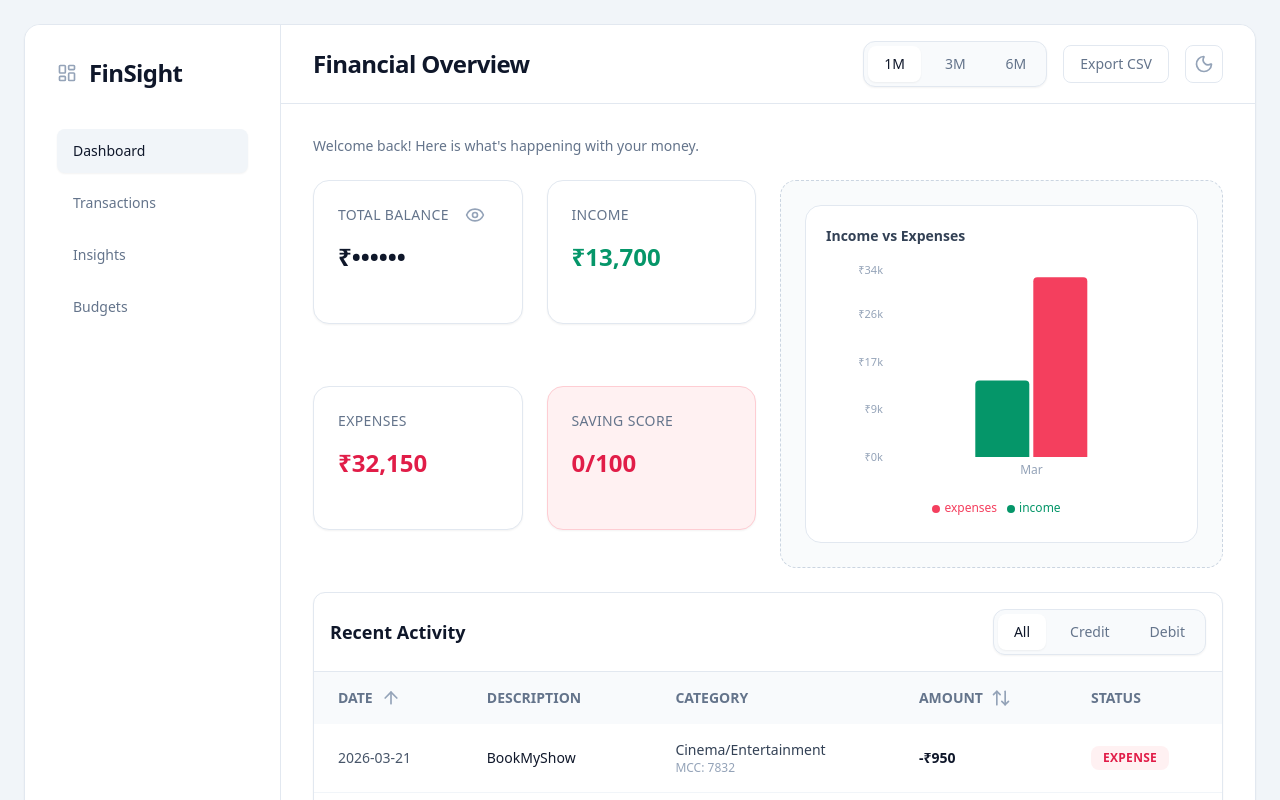
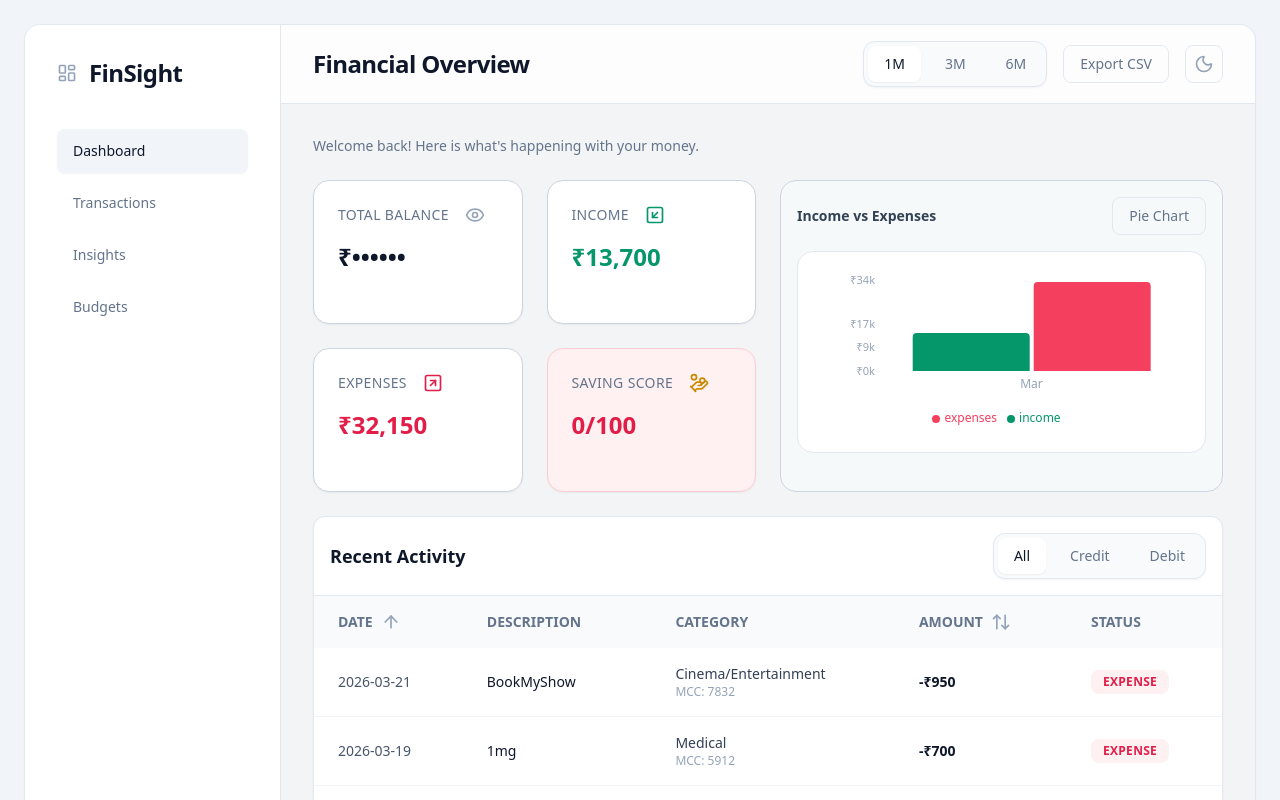
Before and after one commit to ayush2003somu/FinSight, a React (Vite) app: page / in a window 1280 px wide. Shown: the top 800 px of the page. Built offline with nearby package versions, Linux system fonts and the light colour scheme.

Commit message:
PieChart Added

```diff
--- a/src/components/BarCharts.jsx
+++ b/src/components/BarCharts.jsx
@@ -3,7 +3,6 @@ import {
   ResponsiveContainer, Legend
 } from 'recharts';
 
-export default function BarCharts({data}){
 const CustomTooltip = ({ active, payload, label }) => {
   if (active && payload && payload.length) {
     return (
@@ -20,6 +19,8 @@ export default function BarCharts({data}){
   }
   return null;
 };
+
+export default function BarCharts({data}){
     if (data.length === 0) {
     return (
       <div className="flex items-center justify-center h-full text-sm text-slate-400">
@@ -28,8 +29,8 @@ export default function BarCharts({data}){
     );
   }
   return (
-    <ResponsiveContainer width="100%" height={260}>
-      <BarChart data={data} barGap={4} barCategoryGap="30%">
+    <ResponsiveContainer width="100%" height={160}>
+      <BarChart data={data} barGap={4} barCategoryGap="10%">
         <XAxis
           dataKey="month"
           tick={{ fontSize: 12, fill: '#94a3b8' }}
@@ -46,12 +47,11 @@ export default function BarCharts({data}){
         <Legend
           iconType="circle"
           iconSize={8}
-          wrapperStyle={{ fontSize: '12px', paddingTop: '12px' }}
+          wrapperStyle={{ fontSize: '12px', paddingTop: '8px' }}
         />
         <Bar dataKey="income" name="income" fill="#059669" radius={[4, 4, 0, 0]} />
         <Bar dataKey="expenses" name="expenses" fill="#f43f5e" radius={[4, 4, 0, 0]} />
       </BarChart>
     </ResponsiveContainer>
   );
-
 }
--- /dev/null
+++ b/src/components/PieChart.jsx
@@ -0,0 +1,57 @@
+import { PieChart, Pie, Cell, Tooltip, ResponsiveContainer, Legend } from 'recharts';
+
+// These colors match your slate/emerald/rose system
+const COLORS = ['#f43f5e', '#3b82f6', '#f59e0b', '#8b5cf6', '#06b6d4', '#10b981'];
+
+export default function SpendingDonut({ data }) {
+
+  if (data.length === 0) {
+    return (
+      <div className="flex items-center justify-center h-full text-sm text-slate-400">
+        No expense data for this period
+      </div>
+    );
+  }
+
+  const total = data.reduce((sum, item) => sum + item.value, 0);
+
+  const CustomTooltip = ({ active, payload }) => {
+    if (active && payload && payload.length) {
+      const percent = ((payload[0].value / total) * 100).toFixed(1);
+      return (
+        <div className="bg-white border border-slate-200 rounded-xl p-3 text-sm dark:bg-slate-800 dark:border-slate-700">
+          <p className="font-semibold text-slate-700 dark:text-slate-200">{payload[0].name}</p>
+          <p className="text-slate-500">₹{payload[0].value.toLocaleString()}</p>
+          <p className="text-slate-400">{percent}% of expenses</p>
+        </div>
+      );
+    }
+    return null;
+  };
+
+  return (
+    <ResponsiveContainer width="100%" height={160}>
+      <PieChart>
+        <Pie
+          data={data}
+          cx="50%"
+          cy="50%"
+          innerRadius={40}
+          outerRadius={60}
+          paddingAngle={3}
+          dataKey="value"
+        >
+          {data.map((entry, index) => (
+            <Cell key={entry.name} fill={COLORS[index % COLORS.length]} />
+          ))}
+        </Pie>
+        <Tooltip content={({ active, payload }) => <CustomTooltip active={active} payload={payload} total={total} />} />
+        <Legend
+          iconType="circle"
+          iconSize={8}
+          wrapperStyle={{ fontSize: '12px' }}
+        />
+      </PieChart>
+    </ResponsiveContainer>
+  );
+}
--- a/src/components/StatCard.jsx
+++ b/src/components/StatCard.jsx
@@ -1,7 +1,7 @@
 import { useContext } from "react";
 import { Eye, EyeOff } from "lucide-react";
 import { AppContext } from "../context/AppContext";
-
+import { SquareArrowUpRight , SquareArrowDownLeft , HandCoins } from "lucide-react";
 const formatCurrency = (value) => `₹${value.toLocaleString()}`;
 
 const StatCard = ({ title, value, type, saving, delta, deltaLabel }) => {
@@ -12,7 +12,7 @@ const StatCard = ({ title, value, type, saving, delta, deltaLabel }) => {
       ? saving > 60
         ? "bg-emerald-50 border-emerald-200 text-emerald-600 dark:bg-emerald-900/20 dark:border-emerald-700 dark:text-emerald-400":
         "bg-rose-50 border-rose-200 text-rose-600 dark:bg-rose-900/20 dark:border-rose-700 dark:text-rose-400"
-      : "bg-white border-slate-200 dark:bg-slate-900 dark:border-slate-700";
+      : "bg-white border-slate-300 dark:bg-slate-900 dark:border-slate-700";
 
   const valueStyles =
     type === "income"
@@ -49,6 +49,11 @@ const StatCard = ({ title, value, type, saving, delta, deltaLabel }) => {
             >
               {balance ? <EyeOff size={20} /> : <Eye size={20} />}
             </button>
+
+          )}
+          {type!="balance" &&(
+            type==="income"?<SquareArrowDownLeft className="text-emerald-600 dark:text-emerald-400" size={20}/>:
+            type==="expense"?<SquareArrowUpRight className="text-rose-600 dark:text-rose-400" size={20}/>:<HandCoins className="text-yellow-600" size={20}/>
           )}
         </div>
 
--- a/src/context/AppProvider.jsx
+++ b/src/context/AppProvider.jsx
@@ -7,10 +7,10 @@ export const AppProvider = ({ children }) => {
   const [role, setRole] = useState("viewer");
   const [filter, setFilter] = useState("all");
   const [sortBy, setSortBy] = useState("date");
-  const [order, setOrder] = useState("desc"); // asc | desc
+  const [order, setOrder] = useState("desc"); // asc or desc
   const [balance,showBalance] = useState(false);
   const [selectedPeriod,setPeriod] = useState('1M');
-
+  const [SelectedBar,setBar] = useState(true);
   // this is done so that browser remember's the user preference(dark or light);
   const [isDark, setIsDark] = useState(() => {
     const savedTheme = localStorage.getItem("theme");
@@ -21,7 +21,7 @@ export const AppProvider = ({ children }) => {
     localStorage.setItem("theme", isDark ? "dark" : "light");
   }, [isDark]);
   const toggleDark = () => {
-    setIsDark((prev) => {
+  setIsDark((prev) => {
       const nextTheme = !prev;
       document.documentElement.classList.toggle("dark", nextTheme);
       localStorage.setItem("theme", nextTheme ? "dark" : "light");
@@ -46,7 +46,9 @@ export const AppProvider = ({ children }) => {
         balance,
         showBalance,
         selectedPeriod,
-        setPeriod
+        setPeriod,
+        SelectedBar,
+        setBar
       }}
     >
       {children}
--- a/src/pages/Dashboard.jsx
+++ b/src/pages/Dashboard.jsx
@@ -5,7 +5,8 @@ import TransactionsTable from "../components/TransactionsTable";
 import NavBar from "../components/NavBar";
 import SideBar from "../components/SideBar";
 import BarCharts from '../components/BarCharts';
-
+import SpendingDonut from "../components/PieChart";
+import { PieChart } from "lucide-react";
 function getTransactionsByDateRange(transactions, selectedPeriod) {
   const now = new Date();
   const cutoff = new Date(now);
@@ -23,7 +24,7 @@ function getTransactionsByDateRange(transactions, selectedPeriod) {
 }
 
 export default function FinTrackDashboard() {
-  const { transactions, filter, sortBy, order, selectedPeriod } =
+  const { transactions, filter, sortBy, order, selectedPeriod, SelectedBar,setBar} =
     useContext(AppContext);
 
   const filteredTransactionsByDateRange = getTransactionsByDateRange(
@@ -49,7 +50,7 @@ export default function FinTrackDashboard() {
   const savingScore = income === 0 ? 0 : ((income - expenses) / income) * 100;
   const healthScore = Math.min(100, Math.max(0, Math.round(savingScore * 1.5)));
 
-  // Grouping by monrh for bar charts
+  // Grouping by month for bar charts
   const monthlyData = filteredTransactionsByDateRange.reduce((acc, t) => {
   const month = new Date(t.date).toLocaleString('default', { month: 'short' });
 
@@ -63,14 +64,14 @@ export default function FinTrackDashboard() {
   const barChartData = Object.values(monthlyData);
 
   // grouping for pie charts
-  // const categoryData = filteredTransactionsByDateRange
-  // .filter(t => t.type === 'expense')
-  // .reduce((acc, t) => {
-  //   const found = acc.find(item => item.name === t.category);
-  //   if (found) found.value += t.amount;
-  //   else acc.push({ name: t.category, value: t.amount });
-  //   return acc;
-  // }, []);
+  const categoryData = filteredTransactionsByDateRange
+  .filter(t => t.type === 'expense')
+  .reduce((acc, t) => {
+    const found = acc.find(item => item.name === t.category);
+    if (found) found.value += t.amount;
+    else acc.push({ name: t.category, value: t.amount });
+    return acc;
+  }, []);
 
   const filteredTransactions =
     filter === "all"
@@ -95,7 +96,7 @@ export default function FinTrackDashboard() {
 
   return (
     <div className="min-h-screen bg-slate-100 px-4 py-6 dark:bg-slate-950 sm:px-6">
-      <div className="mx-auto flex w-full max-w-[1400px] overflow-hidden rounded-2xl border border-slate-200 bg-white shadow-sm dark:border-slate-800 dark:bg-slate-900">
+      <div className="mx-auto flex w-full max-w-[1400px] overflow-hidden rounded-2xl border border-slate-200 bg-gray-100 shadow-sm dark:border-slate-800 dark:bg-slate-900">
         <SideBar />
         <main className="flex-1 overflow-y-auto">
           <NavBar />
@@ -126,14 +127,22 @@ export default function FinTrackDashboard() {
                       saving={savingScore}
                     />
                   </div>
-                  <div className="min-h-[312px] rounded-2xl border border-dashed border-slate-300 bg-slate-50/80 p-6 dark:border-slate-700 dark:bg-slate-900/60">
-                  <div className="bg-white border border-slate-200 rounded-2xl p-5
+                  <div className="min-h-[312px] rounded-2xl border border border-slate-300 bg-slate-50/80 p-4 dark:border-slate-700 dark:bg-slate-900/60">
+                     <p className="text-sm font-semibold text-slate-700 dark:text-slate-200 mb-4 flex justify-between items-center">
+                    {SelectedBar?`Income vs Expenses`:`PieChart`}
+                    <button onClick={()=>{
+                      setBar(!SelectedBar)
+                    }} className="rounded-lg border border-slate-200 px-4 py-2 text-sm font-medium text-slate-500 transition-all duration-200 ease-in-out hover:bg-slate-50 hover:text-slate-700 dark:border-slate-700 dark:text-slate-300 dark:hover:bg-slate-800 dark:hover:text-slate-100">Pie Chart</button>
+                    </p>
+                  {SelectedBar?<div className="bg-white border border-slate-200 rounded-2xl p-5
                   dark:bg-slate-800 dark:border-slate-700">
-                    <p className="text-sm font-semibold text-slate-700 dark:text-slate-200 mb-4">
-                    Income vs Expenses
-                    </p>
                     <BarCharts data={barChartData} />
+                    </div>:
+                    <div className="bg-white border border-slate-200 rounded-2xl p-5
+                  dark:bg-slate-800 dark:border-slate-700">
+                    <SpendingDonut data={categoryData} />
                     </div>
+                    }
                   </div>
         </section>
             <TransactionsTable transactions={sortedTransactions} />
```
Lines whose indentation alone changed are shown as unchanged.
